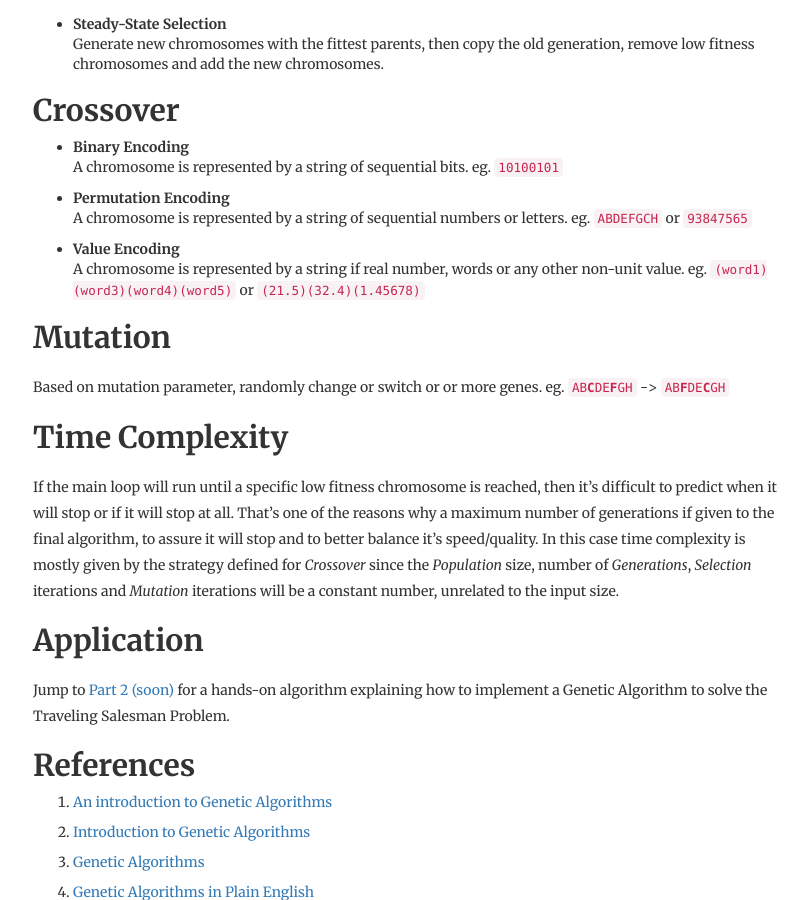
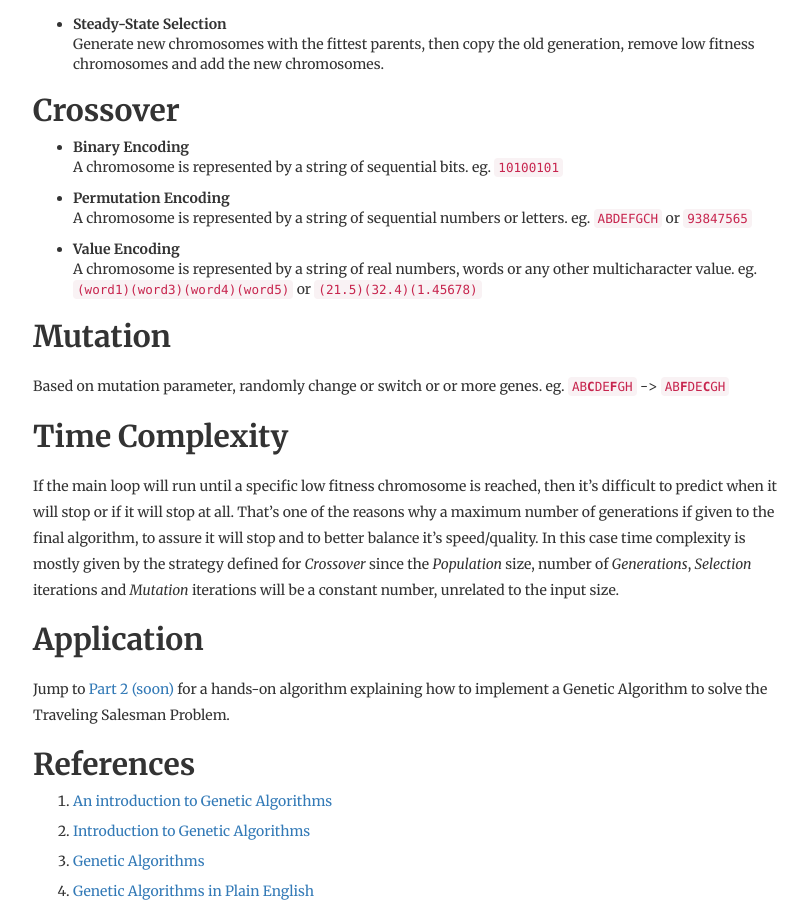
Before and after one commit to pedrohfsd/pedrohfsd.github.io, a Jekyll site: the page built from _posts/2017-08-12-genetic-algorithm-part1.md, in a window 1280 px wide and 900 px high, scrolled down 2134 px. Shown: the whole window, without its empty margins (232-1040 px from the left). Built offline with Jekyll 4.4.1, drawn with Linux system fonts in a browser that asks for light colours; comment, search, counter and statistics services are not loaded.

Commit message:
Minor text change

```diff
--- a/_posts/2017-08-12-genetic-algorithm-part1.md
+++ b/_posts/2017-08-12-genetic-algorithm-part1.md
@@ -55,7 +55,7 @@ A chromosome is represented by a string of sequential bits. eg. <code>10100101</
 - **Permutation Encoding**
 A chromosome is represented by a string of sequential numbers or letters. eg. <code>ABDEFGCH</code> or <code>93847565</code>
 - **Value Encoding**
-A chromosome is represented by a string if real number, words or any other non-unit value. eg. <code>(word1)(word3)(word4)(word5)</code> or <code>(21.5)(32.4)(1.45678)</code>
+A chromosome is represented by a string of real numbers, words or any other multicharacter value. eg. <code>(word1)(word3)(word4)(word5)</code> or <code>(21.5)(32.4)(1.45678)</code>
 
 Mutation
 ---
```
